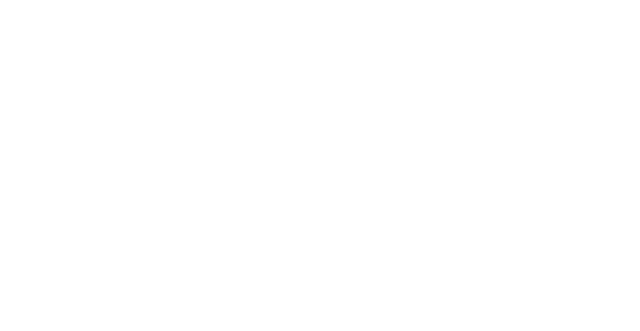
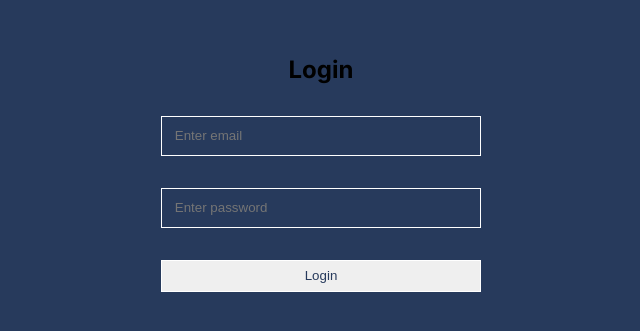
Before and after one commit to ThabangNWU/school-site, a React (Vite) app: page /login in a window 1280 px wide. Before the commit this address had no page. Shown: the part 227-558 px from the top of the page, without its empty margins (319-959 px from the left). Built offline with nearby package versions, Linux system fonts and the light colour scheme.

Commit message:
Changed routes

```diff
--- a/src/App.tsx
+++ b/src/App.tsx
@@ -20,8 +20,8 @@
     <MyContext.Provider value={{ id, setId, name, setName, email, setEmail }}>
       <Router>
         <Routes>
-          <Route path="/" element={<Login />} />
-          <Route path="/home" element={<Home />}>
+          <Route path="/login" element={<Login />} />
+          <Route path="/portal" element={<Home />}>
             <Route index path="dashboard" element={<Dashboard />} />
             <Route path="blog" element={<Blog />} />
             <Route path="about" element={<About />} />
--- a/src/components/Login.tsx
+++ b/src/components/Login.tsx
@@ -38,7 +38,7 @@
         // } catch (error) {
         //     setError(error.message)
         // }
-        navigate("/home");
+        navigate("/portal");
       })
       .catch((error) => setError(error));
   };
```
